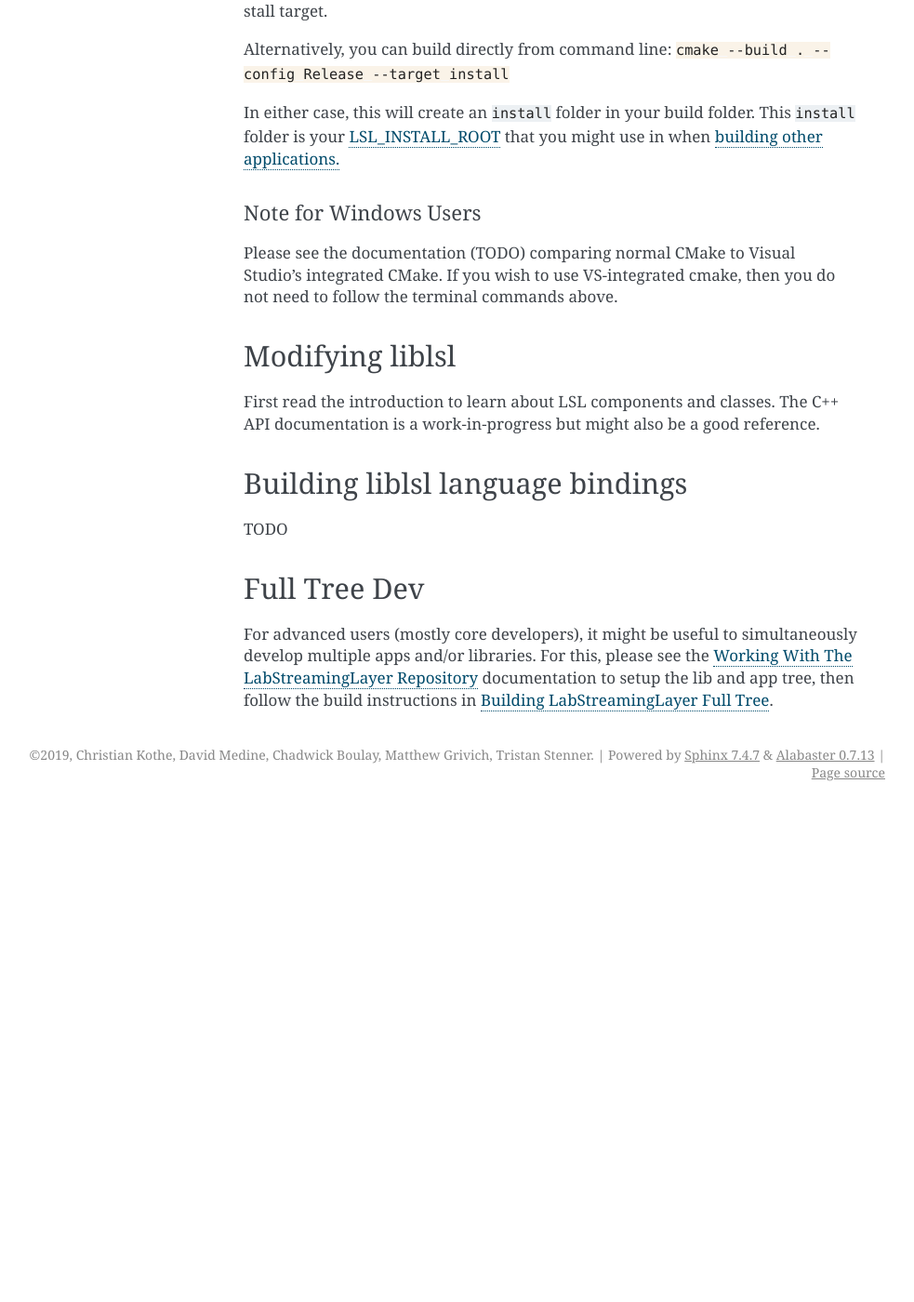
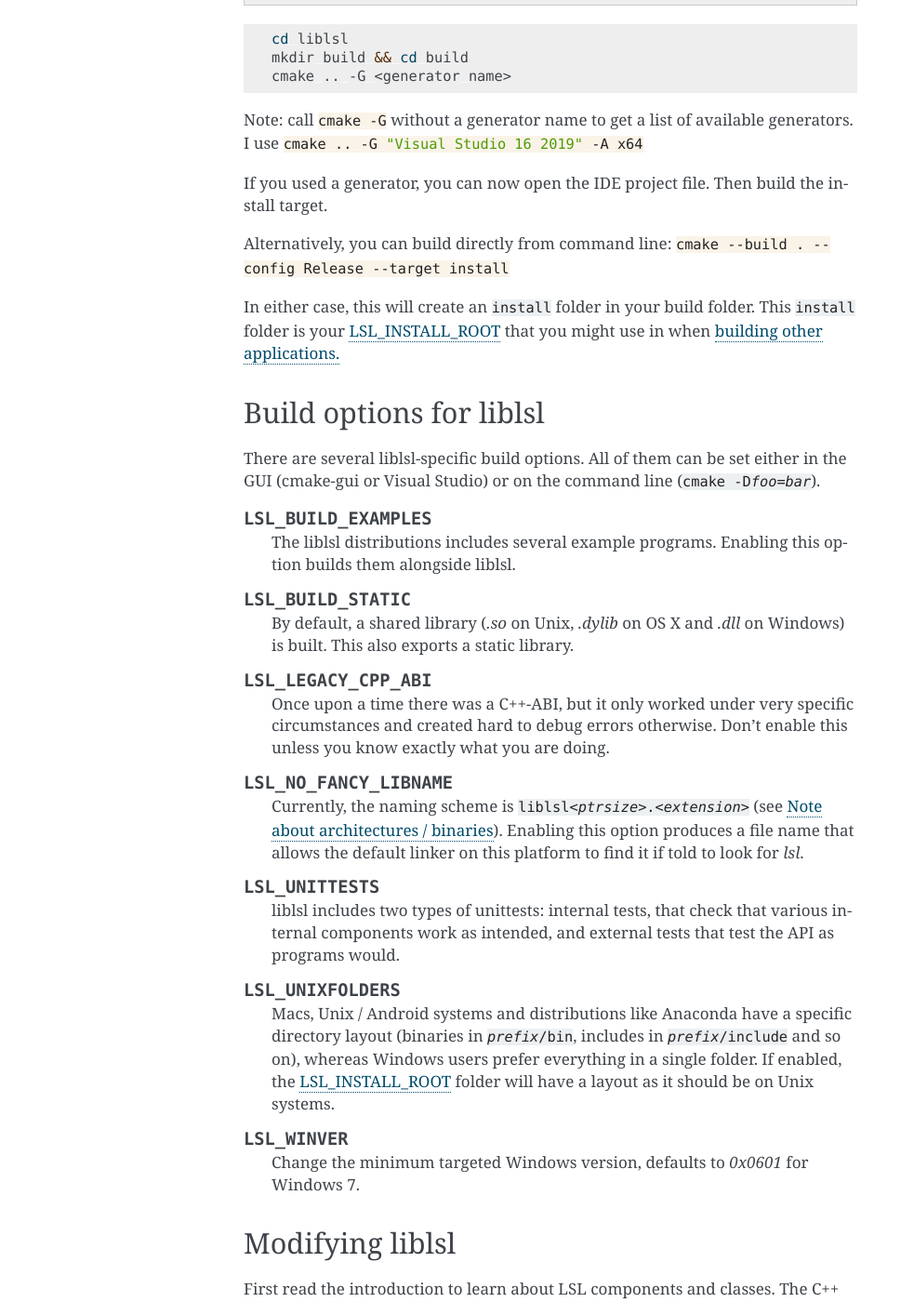
Before and after one commit to sccn/labstreaminglayer, a Sphinx documentation site: the page built from docs/dev/lib_dev.rst, in a window 1280 px wide and 1400 px high, scrolled down 1362 px. Shown: the whole window at 93% size, without its empty margins (158-1141 px from the left). Built offline with Sphinx 7.4.7, drawn with Linux system fonts in a browser that asks for light colours; before the commit the page ends 2232 px from its top, so only the background shows below that; some of the changed text lies outside the part shown.

Commit message:
Docs: add liblsl build options

```diff
--- a/docs/dev/lib_dev.rst
+++ b/docs/dev/lib_dev.rst
@@ -48,6 +48,14 @@ The resulting folder structure is as follows.
 Configuring the liblsl project
 ==============================
 
+.. note::
+    Visual Studio and QtCreator users can use the integrated CMake, just open
+    the folder containing :file:`CMakeLists.txt` and select the appropriate
+    options.
+    Please see the documentation (TODO) comparing normal CMake to Visual Studio's integrated CMake.
+    If you wish to use the integrated cmake, then you do not need to follow the
+    terminal commands below.
+
 .. code:: bash
 
     cd liblsl
@@ -66,11 +74,56 @@ In either case, this will create an ``install`` folder in your build folder.
 This ``install`` folder is your :doc:`LSL_INSTALL_ROOT` that you might use in when
 :doc:`building other applications.<app_dev>`
 
-Note for Windows Users
-----------------------
+Build options for liblsl
+************************
 
-Please see the documentation (TODO) comparing normal CMake to Visual Studio's integrated CMake.
-If you wish to use VS-integrated cmake, then you do not need to follow the terminal commands above.
+There are several liblsl-specific build options.
+All of them can be set either in the GUI (cmake-gui or Visual Studio) or on the
+command line (:samp:`cmake -D{foo}={bar}`).
+
+.. option:: LSL_BUILD_EXAMPLES
+
+  The liblsl distributions includes several example programs.
+  Enabling this option builds them alongside liblsl.
+
+.. option:: LSL_BUILD_STATIC
+
+  By default, a shared library (`.so` on Unix, `.dylib` on OS X and `.dll` on
+  Windows) is built. This also exports a static library.
+
+.. option:: LSL_LEGACY_CPP_ABI
+
+  Once upon a time there was a C++-ABI, but it only worked under very specific
+  circumstances and created hard to debug errors otherwise. Don't enable this
+  unless you know exactly what you are doing.
+
+.. option:: LSL_NO_FANCY_LIBNAME
+
+  Currently, the naming scheme is
+  :file:`liblsl{<ptrsize>}.{<extension>}`
+  (see :ref:`liblslarch`).
+  Enabling this option produces a file name that allows the default linker on
+  this platform to find it if told to look for `lsl`.
+
+.. option:: LSL_UNITTESTS
+
+   liblsl includes two types of unittests: internal tests, that check that
+   various internal components work as intended, and external tests that
+   test the API as programs would.
+
+.. option:: LSL_UNIXFOLDERS
+
+  Macs, Unix / Android systems and distributions like Anaconda have a specific
+  directory layout (binaries in :file:`{prefix}/bin`, includes in
+  :file:`{prefix}/include` and so on), whereas Windows users prefer
+  everything in a single folder.
+  If enabled, the :doc:`LSL_INSTALL_ROOT` folder will have a layout as it
+  should be on Unix systems.
+
+.. option:: LSL_WINVER
+
+  Change the minimum targeted Windows version, defaults to `0x0601` for
+  Windows 7.
 
 Modifying liblsl
 ****************
```
